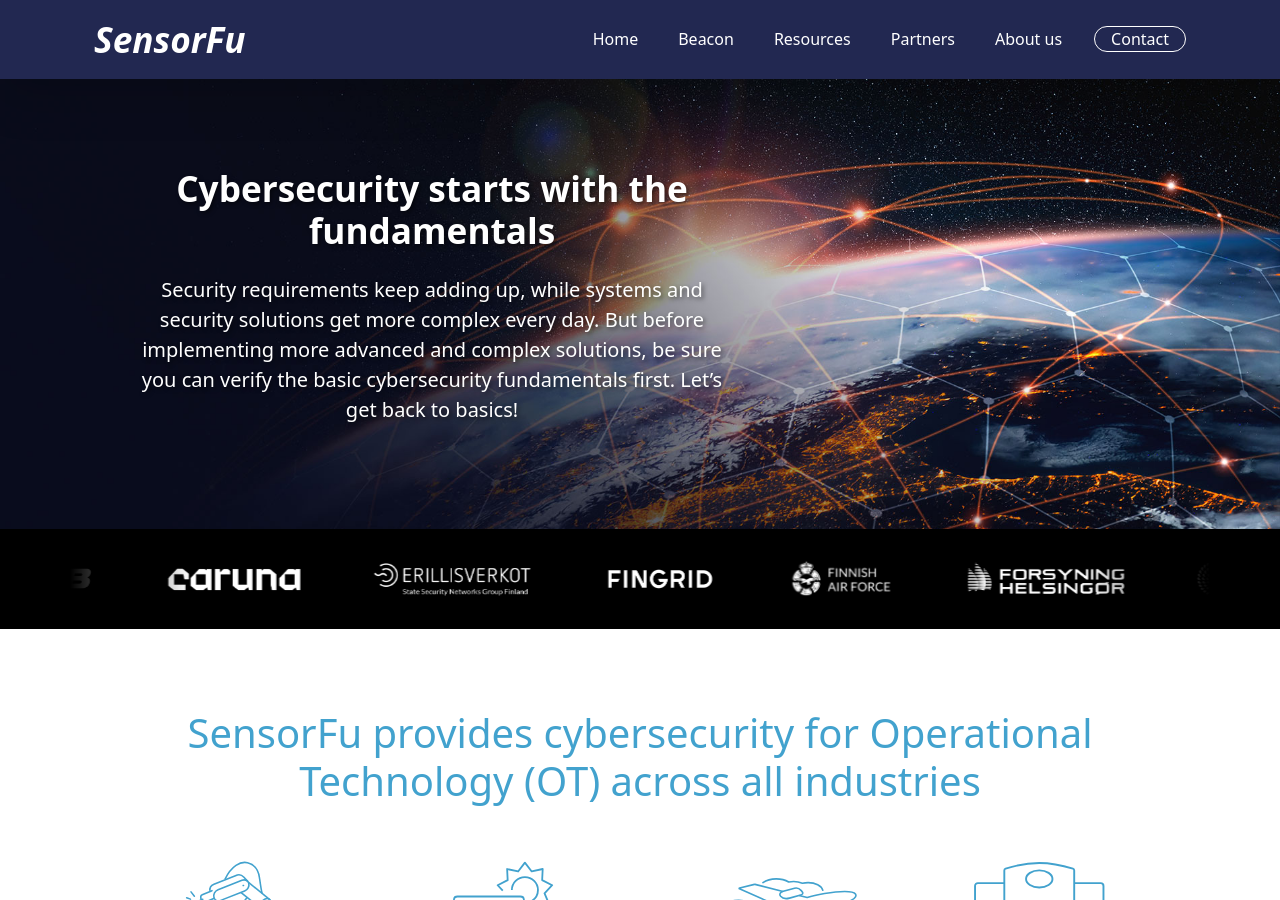
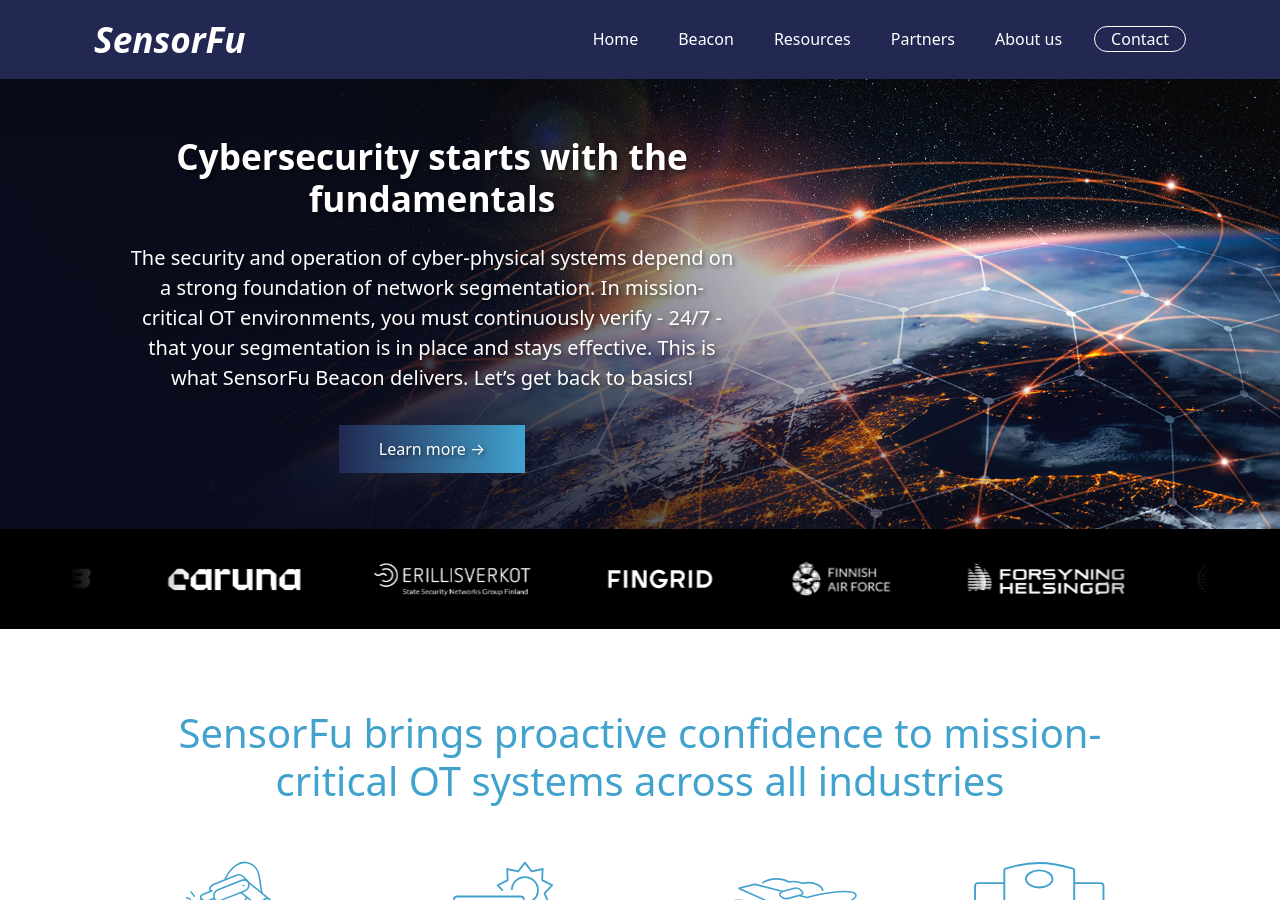
Before and after one commit to sensorfu/newweb, a Jekyll site: the page built from index.html, in a window 1280 px wide and 900 px high. Built offline with Jekyll 4.4.1, drawn with Linux system fonts in a browser that asks for light colours.

Commit message:
Update index.html
Muutin tekstejä + description ja title. Lisäsin Read more -nappulan hero-tekstin alle, en ole ihan varma menikö oikein :D

```diff
--- a/index.html
+++ b/index.html
@@ -1,7 +1,7 @@
 ---
 layout: frontpage
-title: SensorFu Beacon - Always know if your network leaks!
-description: SensorFu Ltd manufactures and sells advanced automatic security policy checks. SensorFu’s first product, SensorFu Beacon, assures the isolation of computer networks.
+title: SensorFu - Let's get back to basics!
+description: SensorFu brings proactive confidence to mission-critical OT systems across all industries.
 preload_image: /assets/img/frontpage_banner.jpg
 ---
 
@@ -10,11 +10,14 @@
     <div class="hero-content">
       <h1>Cybersecurity starts with the fundamentals</h1>
       <p class="lead">
-        Security requirements keep adding up, while systems and security
-        solutions get more complex every day. But before implementing more
-        advanced and complex solutions, be sure you can verify the basic
-        cybersecurity fundamentals first. Let’s get back to basics!
+        The security and operation of cyber-physical systems depend on a
+        strong foundation of network segmentation. In mission-critical OT environments,
+        you must continuously verify - 24/7 - that your segmentation is in place and
+        stays effective. This is what SensorFu Beacon delivers. Let’s get back to basics!
       </p>
+      <div>
+        <a class="btn btn-gradient" href="/beacon.html">Learn more &rarr;</a>
+      </div>
     </div>
   </div>
 </div>
@@ -23,7 +26,7 @@
 
 <div class="container-xl my-5 py-2 px-4">
   <h1 class="text-center p-md-4">
-    SensorFu provides cybersecurity for Operational Technology (OT) across all
+    SensorFu brings proactive confidence to mission-critical OT systems across all
     industries
   </h1>
 
```
